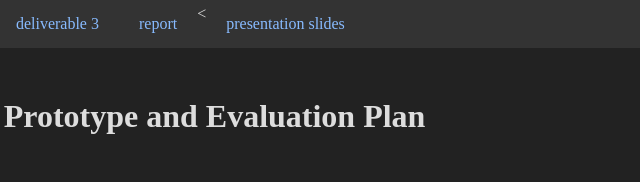
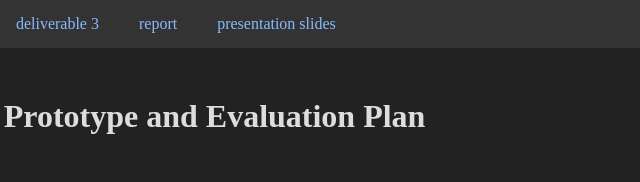
Before and after one commit to mvloper/cs299_project, a plain HTML site: page deliverable_3.html in a window 1280 px wide. Shown: the top 182 px of the page, 521-1161 px from the left. Drawn offline with Linux system fonts and the light colour scheme.

Commit message:
fixed typo

```diff
--- a/deliverable_3.html
+++ b/deliverable_3.html
@@ -39,7 +39,7 @@
     <a href="deliverable_2.html">deliverable 2</a>
     <a href="deliverable_3.html">deliverable 3</a>
     <a href="report.html">report</a>
-    <<a href="documents/hci group 1 slides.pdf">presentation slides</a>
+    <a href="documents/hci group 1 slides.pdf">presentation slides</a>
   </nav>
   <div id="container">
     <h1>High-Fidelity Prototype and Evaluation Plan</h1>
```
